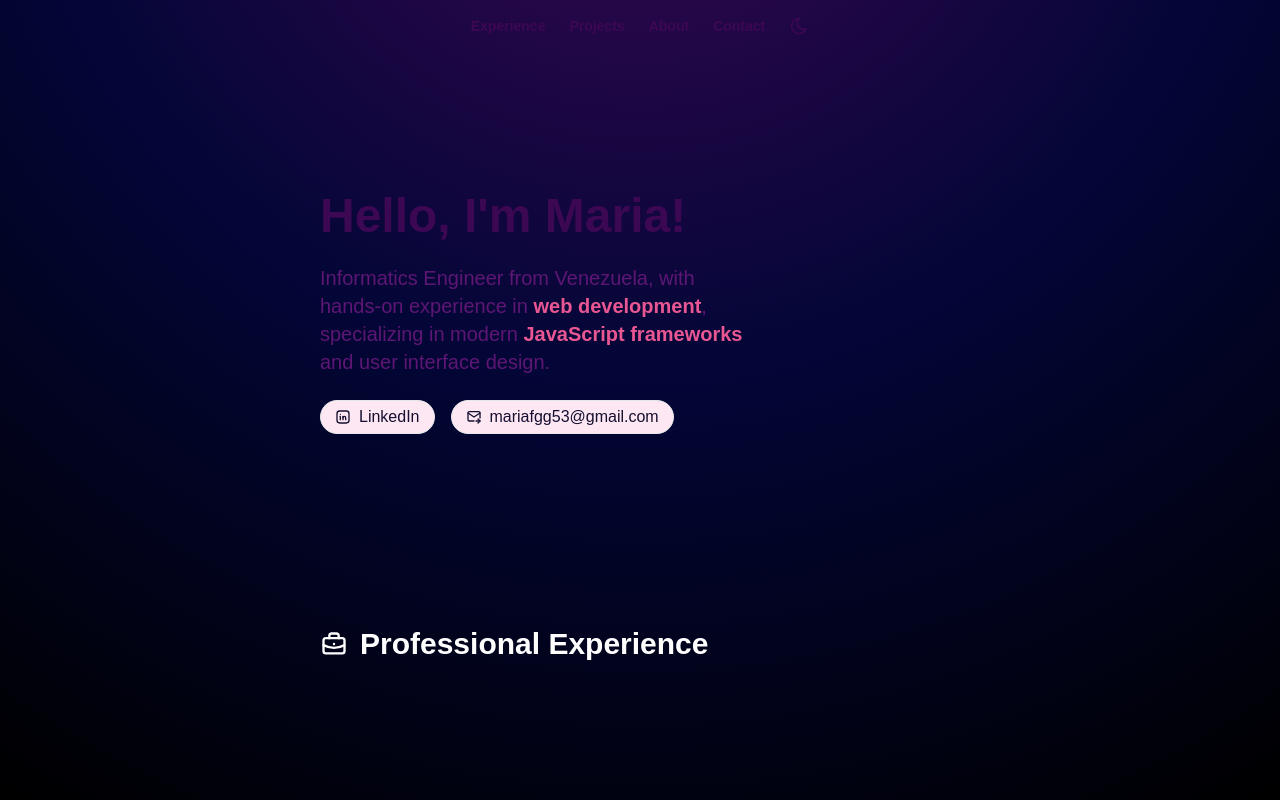
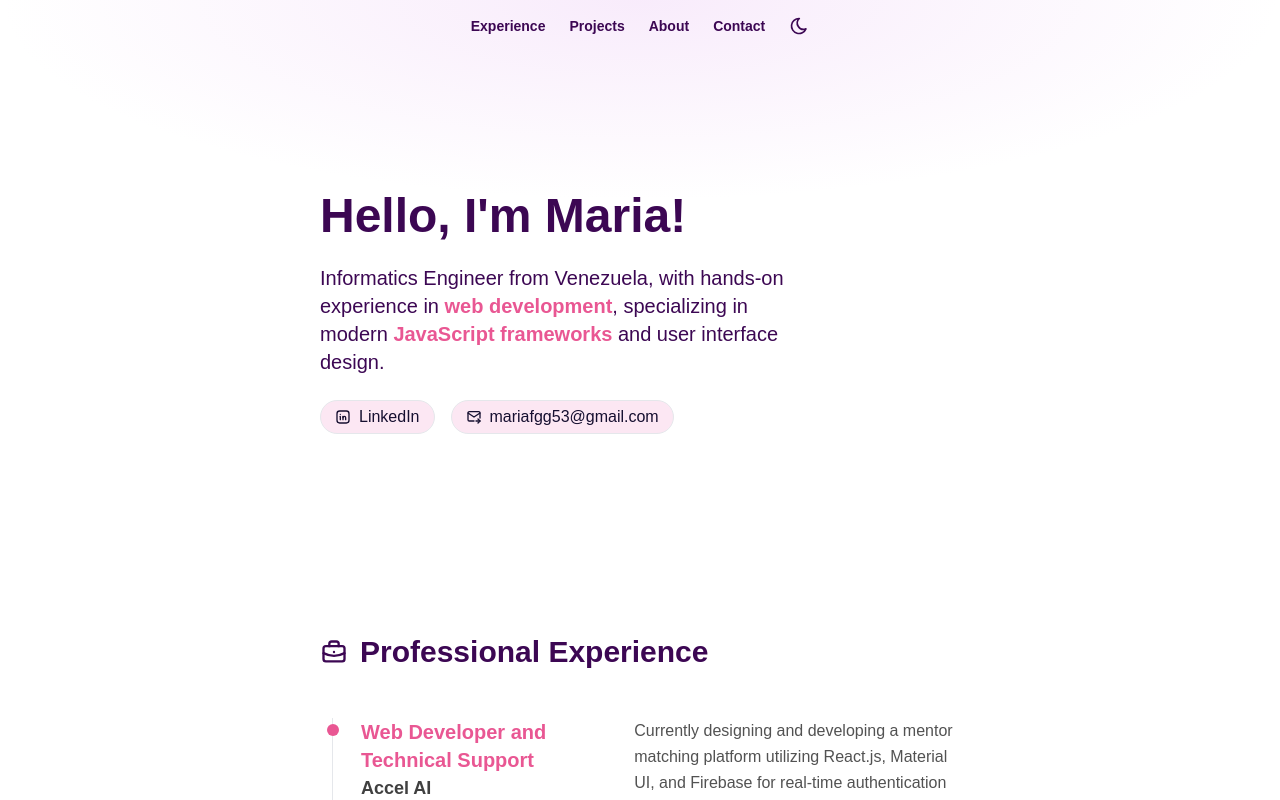
Before and after one commit to mafernandag/portfolio, a React (Create React App) app: page / in a window 1280 px wide. Built offline with nearby package versions, Linux system fonts and the light colour scheme.

Commit message:
Added professional experience section and fixed dark mode

```diff
--- a/src/App.css
+++ b/src/App.css
@@ -17,7 +17,7 @@ b {
   overflow: auto;
 }
 
-.bg-dark-gradient {
+.dark-gradient {
   background: radial-gradient(
     circle at 50% -30%,
     theme('colors.dark-purple.100'),
@@ -26,7 +26,7 @@ b {
   );
 }
 
-.bg-light-gradient {
+.light-gradient {
   background: white;
   background: radial-gradient(
     ellipse 80% 80% at 50% -20%,
@@ -34,3 +34,7 @@ b {
     rgba(255, 255, 255, 0)
   );
 }
+
+.text-color {
+  @apply dark:text-white-50 text-dark-purple-100;
+}
--- a/src/App.jsx
+++ b/src/App.jsx
@@ -2,26 +2,25 @@ import './App.css'
 import Header from './components/Header'
 import Badge from './components/Badge'
 import '@fontsource-variable/onest'
+import { Timeline } from './components/Timeline'
 
 export default function App() {
   return (
-    <div className="bg-settings bg-dark-gradient xl:px-80 lg:px-60 md:px-40 px-10">
+    <div className="bg-settings bg-light-gradient dark:bg-dark-gradient xl:px-80 lg:px-60 md:px-40 px-10">
       <Header />
-      <div className="flex flex-col gap-y-48">
-        <div className="pt-36 flex flex-col gap-y-6">
-          <h1 className="text-5xl font-bold text-dark-purple-100 dark:text-white-50">
-            Hello, I'm Maria!
-          </h1>
-          <p className="text-xl font-medium text-dark-purple-50 dark:text-white-100 w-2/3">
+      <div className="flex flex-col gap-y-36">
+        {/* INTRODUCTION */}
+        <div className="pt-36 flex flex-col gap-y-6 mb-14">
+          <h1 className="text-5xl font-bold text-color">Hello, I'm Maria!</h1>
+          <p className="text-xl font-medium text-dark-purple-100 dark:text-white-100 w-3/4">
             Informatics Engineer from Venezuela, with hands-on experience in{' '}
             <b>web development</b>, specializing in modern{' '}
             <b>JavaScript frameworks </b>
             and user interface design.
           </p>
+          {/* BADGES */}
           <div className="flex flex-row gap-x-4">
-            <Badge
-              href={'https://www.linkedin.com/in/maferguerrag/?locale=en_US'}
-            >
+            <Badge href={'https://www.linkedin.com/in/maferguerrag/'}>
               <svg
                 xmlns="http://www.w3.org/2000/svg"
                 width="24"
@@ -73,7 +72,8 @@ export default function App() {
         </p> */}
         </div>
         <div>
-          <div className="flex flex-row gap-x-3 items-center mb-4">
+          {/* PROFESSIONAL EXPERIENCE */}
+          <div className="flex flex-row gap-x-3 items-center mb-12">
             <svg
               xmlns="http://www.w3.org/2000/svg"
               width="24"
@@ -84,7 +84,7 @@ export default function App() {
               stroke-width="2"
               stroke-linecap="round"
               stroke-linejoin="round"
-              class="size-7 text-white-50"
+              class="size-7 text-color"
             >
               <path stroke="none" d="M0 0h24v24H0z" fill="none" />
               <path d="M3 7m0 2a2 2 0 0 1 2 -2h14a2 2 0 0 1 2 2v9a2 2 0 0 1 -2 2h-14a2 2 0 0 1 -2 -2z" />
@@ -92,9 +92,48 @@ export default function App() {
               <path d="M12 12l0 .01" />
               <path d="M3 13a20 20 0 0 0 18 0" />
             </svg>
-            <h2 className="text-3xl font-bold text-white-50 ">
+            <h2 className="text-3xl font-bold text-color">
               Professional Experience
             </h2>
+          </div>
+          <ol class="relative border-s border-gray-200 dark:border-gray-700 ml-3">
+            <Timeline
+              title={'Web Developer and Technical Support'}
+              date={'June 2022 – Present'}
+              description={
+                'Currently designing and developing a mentor matching platform utilizing React.js, Material UI, and Firebase for real-time authentication and data management. Enhanced the research journal web page with updates in Ruby, HTML, and SASS. Leveraged GitHub for collaborative development and version control.'
+              }
+              company={'Accel AI'}
+              marginBottom={'mb-16'}
+            />
+            <Timeline
+              title={'Front-end Web Developer Intern'}
+              date={'August 2023 – December 2023'}
+              description={
+                'Redesigned and implemented LCC OpenTech’s corporate website using Qwik, transforming it into a modern, user-friendly platform aligned with industry standards. Translated Figma designs into sleek, responsive layouts using Tailwind CSS, delivering a visually appealing and adaptable user interface.'
+              }
+              company={'LLC OpenTech'}
+            />
+          </ol>
+        </div>
+        <div>
+          {/* PROJECTS */}
+          <div className="flex flex-row gap-x-3 items-center mb-12">
+            <svg
+              xmlns="http://www.w3.org/2000/svg"
+              fill="none"
+              viewBox="0 0 24 24"
+              stroke-width="1.5"
+              stroke="currentColor"
+              class="size-7 text-color"
+            >
+              <path
+                stroke-linecap="round"
+                stroke-linejoin="round"
+                d="M17.25 6.75 22.5 12l-5.25 5.25m-10.5 0L1.5 12l5.25-5.25m7.5-3-4.5 16.5"
+              />
+            </svg>
+            <h2 className="text-3xl font-bold text-color">Projects</h2>
           </div>
         </div>
       </div>
--- a/src/components/Badge.jsx
+++ b/src/components/Badge.jsx
@@ -5,7 +5,7 @@ const Badge = ({ children, href }) => {
     <a
       href={href}
       target="__blank"
-      class="bg-pink-100 flex flex-row gap-x-2 items-center text-dark-blue-100 w-min px-3.5 py-1 rounded-full hover:scale-110 hover:bg-primary/20 transition dark:border-white-100 border dark:bg-dark-blue-50 dark:text-white-100"
+      class="flex flex-row gap-x-2 items-center w-min px-3.5 py-1 rounded-full bg-pink-100 text-dark-blue-100 dark:bg-dark-blue-50 dark:text-white-100 border dark:border-white-100 hover:scale-110 hover:dark:bg-primary hover:dark:text-dark-purple-100 hover:dark:border-dark-purple-100 hover:bg-dark-purple-100 hover:text-white-100 transition "
     >
       {children}
     </a>
--- a/src/components/Header.jsx
+++ b/src/components/Header.jsx
@@ -1,22 +1,51 @@
 import React from 'react'
+import { useState } from 'react'
 
 const Header = () => {
+  const [dark, setDark] = useState(false)
+
+  const toggleDarkMode = () => {
+    setDark(!dark)
+    document.body.classList.toggle('dark')
+    console.log(document.body.classList.value.includes('dark'))
+  }
   return (
     <header className="flex justify-center items-center py-3 mt-1">
       <nav className="flex flex-row gap-x-6 text-sm font-semibold text-dark-purple-100 dark:text-white-100 items-center">
-        <a href="/about" className="hover:text-accent transition">
+        <a href="/about" className="dark:hover:text-accent transition">
           Experience
         </a>
-        <a href="/projects" className="hover:text-accent transition">
+        <a href="/projects" className="dark:hover:text-accent transition">
           Projects
         </a>
-        <a href="/" className="hover:text-accent transition">
+        <a href="/" className="dark:hover:text-accent transition">
           About
         </a>
-        <a href="/contact" className="hover:text-accent transition">
+        <a href="/contact" className="dark:hover:text-accent transition">
           Contact
         </a>
-        <a href="/" className="hover:text-accent transition">
+        <span
+          onClick={toggleDarkMode}
+          className="dark:hover:text-accent transition"
+        >
+          {dark ? (
+            <svg
+              xmlns="http://www.w3.org/2000/svg"
+              width="24"
+              height="24"
+              viewBox="0 0 24 24"
+              fill="none"
+              stroke="currentColor"
+              stroke-width="2"
+              stroke-linecap="round"
+              stroke-linejoin="round"
+              class="size-6"
+            >
+              <path stroke="none" d="M0 0h24v24H0z" fill="none" />
+              <path d="M12 12m-4 0a4 4 0 1 0 8 0a4 4 0 1 0 -8 0" />
+              <path d="M3 12h1m8 -9v1m8 8h1m-9 8v1m-6.4 -15.4l.7 .7m12.1 -.7l-.7 .7m0 11.4l.7 .7m-12.1 -.7l-.7 .7" />
+            </svg>
+          ) : (
             <svg
               xmlns="http://www.w3.org/2000/svg"
               width="24"
@@ -32,21 +61,8 @@ const Header = () => {
               <path stroke="none" d="M0 0h24v24H0z" fill="none" />
               <path d="M12 3c.132 0 .263 0 .393 0a7.5 7.5 0 0 0 7.92 12.446a9 9 0 1 1 -8.313 -12.454z" />
             </svg>
-        </a>
-        {/* <svg
-          xmlns="http://www.w3.org/2000/svg"
-          fill="none"
-          viewBox="0 0 24 24"
-          stroke-width="1.5"
-          stroke="currentColor"
-          class="size-6"
-        >
-          <path
-            stroke-linecap="round"
-            stroke-linejoin="round"
-            d="M12 3v2.25m6.364.386-1.591 1.591M21 12h-2.25m-.386 6.364-1.591-1.591M12 18.75V21m-4.773-4.227-1.591 1.591M5.25 12H3m4.227-4.773L5.636 5.636M15.75 12a3.75 3.75 0 1 1-7.5 0 3.75 3.75 0 0 1 7.5 0Z"
-          />
-        </svg> */}
+          )}{' '}
+        </span>
       </nav>
     </header>
   )
--- a/src/components/Timeline.jsx
+++ b/src/components/Timeline.jsx
@@ -1,18 +1,31 @@
 import React from 'react'
 
-export const Timeline = ({ date, title, description }) => {
+export const Timeline = ({
+  date,
+  title,
+  company,
+  description,
+  marginBottom
+}) => {
   return (
-    <li class="mb-10 ms-4">
-      <div class="absolute w-3 h-3 bg-gray-200 rounded-full mt-1.5 -start-1.5 border border-white dark:border-gray-900 dark:bg-gray-700"></div>
-      <time class="mb-1 text-sm font-normal leading-none text-gray-400 dark:text-gray-500">
-        {date}
-      </time>
-      <h3 class="text-lg font-semibold text-gray-900 dark:text-white">
-        {title}
-      </h3>
-      <p class="mb-4 text-base font-normal text-gray-500 dark:text-gray-400">
-        {description}
-      </p>
-    </li>
+    <div className={`flex flex-row gap-x-14 ml-3 ${marginBottom}`}>
+      <li class="mb-10 ms-4 w-[40%]">
+        <div class="absolute w-3 h-3 bg-secondary rounded-full mt-1.5 -start-1.5 dark:bg-primary"></div>
+        <h3 class="text-xl font-bold dark:text-primary text-secondary">
+          {title}
+        </h3>
+        <p class="mb-1 font-semibold text-lg text-neutral-700 dark:text-accent">
+          {company}
+        </p>
+        <time class="mb-1 text-sm font-normal leading-none text-neutral-500 dark:text-gray-300">
+          {date}
+        </time>
+      </li>
+      <div className="w-[60%]">
+        <h3 className="text-neutral-600 dark:text-gray-300 leading-relaxed font-medium">
+          {description}
+        </h3>
+      </div>
+    </div>
   )
 }
--- a/tailwind.config.js
+++ b/tailwind.config.js
@@ -1,6 +1,7 @@
 /** @type {import('tailwindcss').Config} */
 module.exports = {
   content: ['./src/**/*.{js,jsx,ts,tsx}'],
+  darkMode: 'class',
   theme: {
     extend: {
       colors: {
@@ -18,6 +19,12 @@ module.exports = {
         accent: '#F4E4B1',
         'dark-blue': { 50: '#030637', 100: '#160F30' },
         'dark-purple': { 50: '#5E1675', 100: '#3C0753' }
+      },
+      backgroundImage: {
+        'light-gradient':
+          'radial-gradient(100% 50% at 50% 0%, rgba(228, 177, 240,0.25) 0,rgba(0,163,255,0) 50%,rgba(0,163,255,0) 100%)',
+        'dark-gradient':
+          'radial-gradient(circle at 50% -30%, #5E1675, #030637, #000)'
       }
     }
   },
```
Lines whose indentation alone changed are shown as unchanged.
